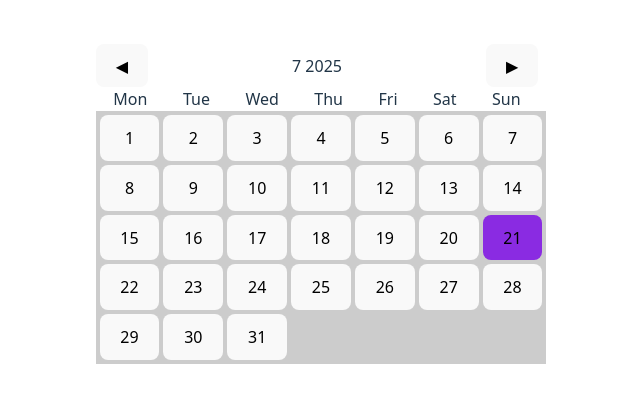
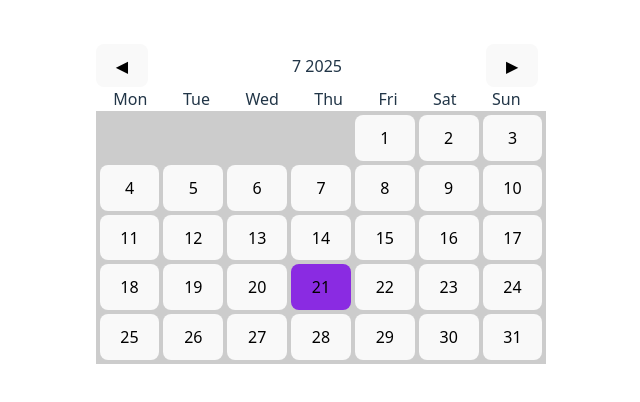
Before and after one commit to Gapotchenko-Yakov/vue-calendar, a Vue app: page / in a window 1280 px wide. Shown: the part 196-598 px from the top of the page, without its empty margins (323-963 px from the left). Built offline with nearby package versions, Linux system fonts and the light colour scheme.

Commit message:
feat(Calendar): render empty offset cells

```diff
--- a/src/components/Calendar.vue
+++ b/src/components/Calendar.vue
@@ -25,11 +25,17 @@
             </span>
         </div>
         <div class="calendar-grid">
+            <span
+                v-if="displayedYear !== null && displayedMonth !== null && selectedDate !== null "
+                v-for="day in getDaysOffset(displayedYear, displayedMonth)"
+                class="day-offset"
+                >
+            </span>
             <button
                 v-if="displayedYear !== null && displayedMonth !== null && selectedDate !== null "
                 v-for="day in getDaysInMonth(displayedYear, displayedMonth)"
                 @click="changeDate(day)"
-                :class="formatDate(new Date(displayedYear, displayedMonth, day)) === formatDate(selectedDate) ? 'day__selected' : null"
+                :class="`day-button ${formatDate(new Date(displayedYear, displayedMonth, day)) === formatDate(selectedDate) ? 'day__selected' : null}`"
                 >
                 {{ day }}
             </button>
@@ -70,6 +76,12 @@ import { ref } from 'vue';
         return new Date(year, month + 1, 0).getDate();
     }
 
+
+    function getDaysOffset(year: number, month: number): number{
+        const firstDay = new Date(year, month, 1).getDay();
+        return (firstDay + 6) % 7;
+    }
+
     function formatDate(date: Date) {
         return `${date.getFullYear()}-${date.getMonth()}-${date.getDate()}`;
     }
@@ -87,7 +99,7 @@ import { ref } from 'vue';
 
     function increaseMonth(){
         if(displayedMonth.value !== null && displayedYear.value !== null){
-            if(displayedMonth.value <=10)
+            if(displayedMonth.value <= 10)
                 displayedMonth.value++;
             else {
                 displayedYear.value++;
```
